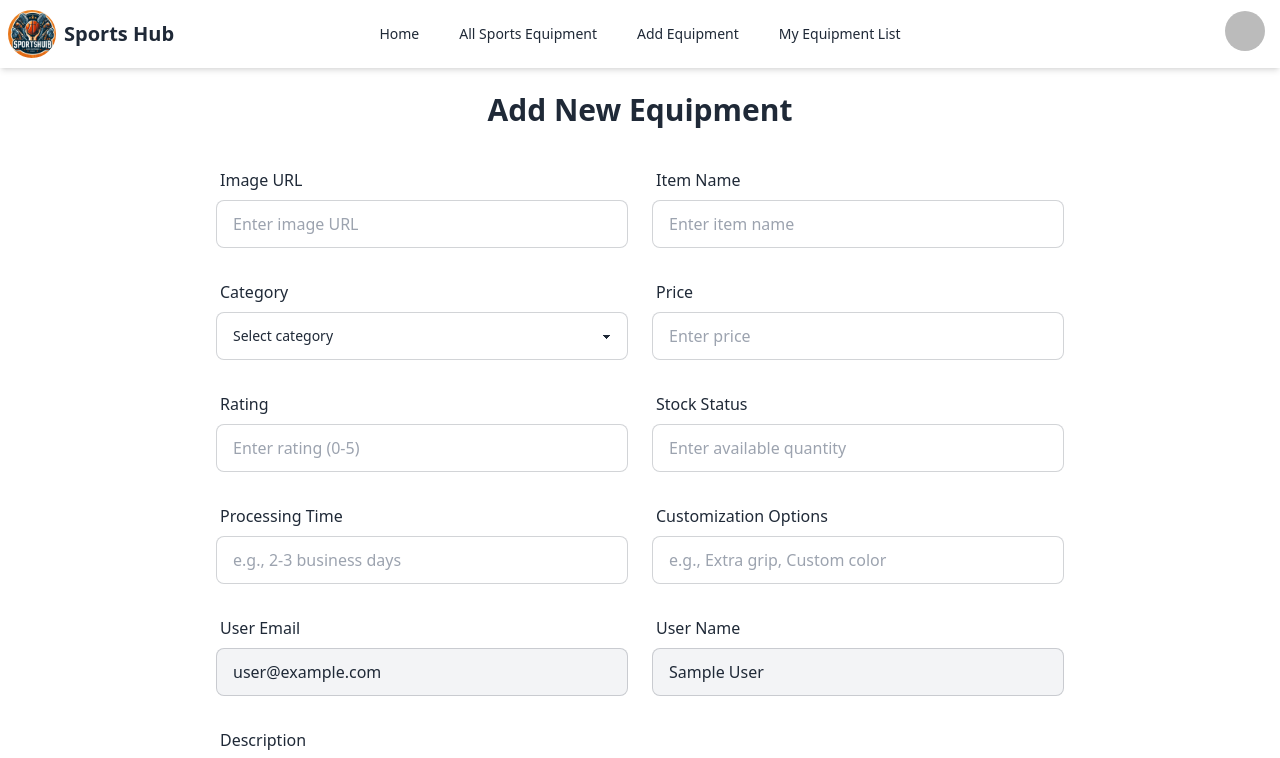
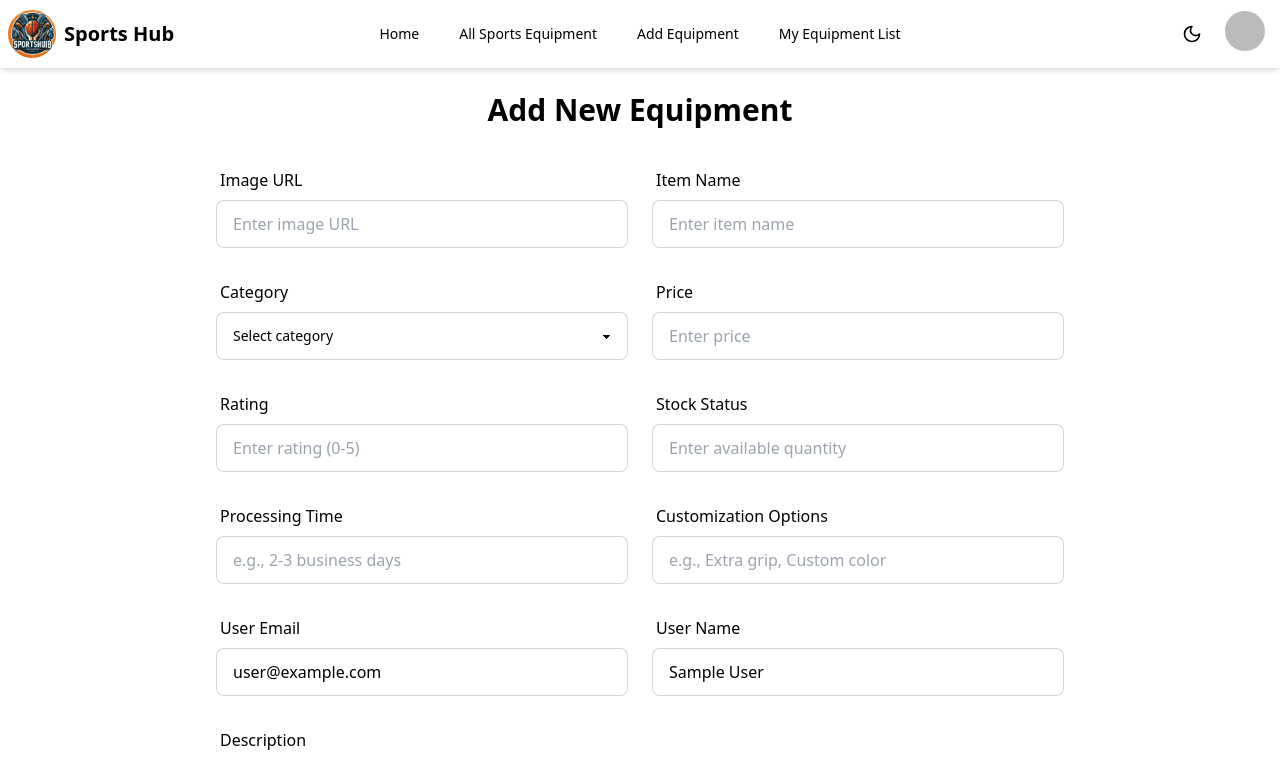
Before and after one commit to AaSsHhRrAaFf/EquiSports, a React (Vite) app: page /add-equipment in a window 1280 px wide. Shown: the top 758 px of the page. Built offline with nearby package versions, Linux system fonts and the light colour scheme; no server answers; sample sign-in values are in the browser's storage.

Commit message:
dark-mode-added

```diff
--- a/src/App.jsx
+++ b/src/App.jsx
@@ -5,10 +5,12 @@ import { Outlet } from "react-router-dom";
 import { Toaster } from "react-hot-toast";
 
 import { AuthProvider } from "./contexts/AuthContext";
+import { ThemeProvider } from "./contexts/ThemeContext";
 
 const App = () => {
   return (
     <>
+      <ThemeProvider>
         <AuthProvider>
           <Navbar />
           <main className="flex-grow">
@@ -26,6 +28,7 @@ const App = () => {
             }}
           />
         </AuthProvider>
+      </ThemeProvider>
     </>
   );
 };
--- a/src/components/CategorySidebar.jsx
+++ b/src/components/CategorySidebar.jsx
@@ -1,9 +1,11 @@
-
 import React, { useEffect, useState } from 'react';
+import { useContext } from 'react';
+import { ThemeContext } from '../contexts/ThemeContext';
 
 const CategorySidebar = ({ onCategorySelect }) => {
   const [categories, setCategories] = useState([]);
   const [activeCategory, setActiveCategory] = useState('All Categories');
+  const { theme } = useContext(ThemeContext);
 
   useEffect(() => {
     const fetchCategories = async () => {
@@ -28,7 +30,7 @@ const CategorySidebar = ({ onCategorySelect }) => {
   };
 
   return (
-    <div className="w-64 p-4 bg-gray-100 border-r">
+    <div className={`p-4 rounded-lg ${theme === 'dark' ? 'bg-gray-800 text-white' : 'bg-white text-gray-800'}`}>
       <h2 className="text-xl font-bold mb-4">Categories</h2>
       <ul>
         <li>
@@ -37,7 +39,7 @@ const CategorySidebar = ({ onCategorySelect }) => {
             className={`block w-full text-left px-4 py-2 rounded-md mb-2 ${
               activeCategory === 'All Categories'
                 ? 'bg-blue-500 text-white'
-                : 'bg-white text-gray-800'
+                : theme === 'dark' ? 'bg-gray-700 text-white' : 'bg-white text-gray-800'
             }`}
           >
             All Categories
@@ -50,7 +52,7 @@ const CategorySidebar = ({ onCategorySelect }) => {
               className={`block w-full text-left px-4 py-2 rounded-md mb-2 ${
                 activeCategory === category
                   ? 'bg-blue-500 text-white'
-                  : 'bg-white text-gray-800'
+                  : theme === 'dark' ? 'bg-gray-700 text-white' : 'bg-white text-gray-800'
               }`}
             >
               {category}
--- a/src/components/FeaturedProducts.jsx
+++ b/src/components/FeaturedProducts.jsx
@@ -1,13 +1,14 @@
 
-import { useState, useEffect } from 'react';
+import React, { useState, useEffect, useContext } from "react";
 import { Link } from "react-router-dom";
 import axios from "axios";
 import LoadingSpinner from './shared/LoadingSpinner';
-
+import { ThemeContext } from "../contexts/ThemeContext";
 const FeaturedProducts = () => {
   const [products, setProducts] = useState([]);
   const [loading, setLoading] = useState(true);
   const [error, setError] = useState(null);
+  const { theme } = useContext(ThemeContext);
 
   useEffect(() => {
     const fetchFeaturedProducts = async () => {
@@ -32,10 +33,12 @@ const FeaturedProducts = () => {
   return (
     <section className="py-12">
       <div className="max-w-7xl mx-auto px-4">
-        <h2 className="text-3xl font-bold text-center mb-8">Featured Equipment</h2>
+        <h2 className={`text-3xl font-bold text-center mb-8 ${theme === 'dark' ? 'text-gray-100' : 'text-gray-900'}`}>Featured Equipment</h2>
         <div className="grid grid-cols-1 md:grid-cols-2 lg:grid-cols-3 gap-6">
           {products.map((product) => (
-            <div key={product._id} className="bg-white rounded-lg shadow-md overflow-hidden">
+            <div key={product._id} className={`rounded-lg shadow-md overflow-hidden ${
+                theme === 'dark' ? 'bg-gray-800 text-gray-100' : 'bg-white text-gray-900'
+              }`}>
               <img
                 src={product.image}
                 alt={product.itemName}
@@ -48,13 +51,15 @@ const FeaturedProducts = () => {
                   <span className="text-lg font-bold">${product.price}</span>
                   <Link
                     to={`/equipment/${product._id}`}
-                    className="btn btn-primary btn-sm"
+                    className={`btn btn-sm ${
+                      theme === 'dark' ? 'btn-secondary' : 'btn-primary'
+                    }`}
                   >
                     View Details
                   </Link>
                 </div>
                 <div className="mt-2">
-                  <span className="text-sm text-gray-500">
+                  <span className={`text-sm ${theme === 'dark' ? 'text-gray-400' : 'text-gray-500'}`}>
                     Stock: {product.stockStatus}
                   </span>
                 </div>
--- a/src/components/shared/Navbar.jsx
+++ b/src/components/shared/Navbar.jsx
@@ -1,7 +1,10 @@
 import { Link } from "react-router-dom";
+import React, { useState, useEffect } from "react";
 import { useContext } from "react";
 import { AuthContext } from "../../contexts/AuthContext";
-import logo from '../../assets/logo.png';
+import logo from "../../assets/logo.png";
+import { ThemeContext } from "../../contexts/ThemeContext";
+import { Sun, Moon } from "lucide-react";
 
 function Navbar() {
   const { user, logout } = useContext(AuthContext);
@@ -14,11 +17,17 @@ function Navbar() {
     }
   };
 
+  const { theme, toggleTheme } = useContext(ThemeContext);
+
   return (
     <div className="navbar bg-base-100 shadow-md">
       <div className="navbar-start">
         <div className="dropdown">
-          <button tabIndex={0} className="btn btn-ghost lg:hidden" aria-label="Toggle navigation menu">
+          <button
+            tabIndex={0}
+            className="btn btn-ghost lg:hidden"
+            aria-label="Toggle navigation menu"
+          >
             <svg
               xmlns="http://www.w3.org/2000/svg"
               className="h-5 w-5"
@@ -38,12 +47,20 @@ function Navbar() {
             tabIndex={0}
             className="menu menu-sm dropdown-content mt-3 z-[1] p-2 shadow bg-base-100 rounded-box w-52"
           >
-            <li><Link to="/">Home</Link></li>
-            <li><Link to="/all-equipment">All Sports Equipment</Link></li>
+            <li>
+              <Link to="/">Home</Link>
+            </li>
+            <li>
+              <Link to="/all-equipment">All Sports Equipment</Link>
+            </li>
             {user && (
               <>
-                <li><Link to="/add-equipment">Add Equipment</Link></li>
-                <li><Link to="/my-equipment">My Equipment List</Link></li>
+                <li>
+                  <Link to="/add-equipment">Add Equipment</Link>
+                </li>
+                <li>
+                  <Link to="/my-equipment">My Equipment List</Link>
+                </li>
               </>
             )}
           </ul>
@@ -56,18 +73,38 @@ function Navbar() {
 
       <div className="navbar-center hidden lg:flex">
         <ul className="menu menu-horizontal px-1 gap-2">
-          <li><Link to="/">Home</Link></li>
-          <li><Link to="/all-equipment">All Sports Equipment</Link></li>
+          <li>
+            <Link to="/">Home</Link>
+          </li>
+          <li>
+            <Link to="/all-equipment">All Sports Equipment</Link>
+          </li>
           {user && (
             <>
-              <li><Link to="/add-equipment">Add Equipment</Link></li>
-              <li><Link to="/my-equipment">My Equipment List</Link></li>
+              <li>
+                <Link to="/add-equipment">Add Equipment</Link>
+              </li>
+              <li>
+                <Link to="/my-equipment">My Equipment List</Link>
+              </li>
             </>
           )}
         </ul>
       </div>
 
       <div className="navbar-end gap-2">
+        {/* Theme Toggle Button */}
+        <button
+          onClick={toggleTheme}
+          className="btn btn-ghost btn-circle"
+          aria-label="Toggle theme"
+        >
+          {theme === "light" ? (
+            <Moon className="h-5 w-5" />
+          ) : (
+            <Sun className="h-5 w-5" />
+          )}
+        </button>
         {user ? (
           <div className="flex items-center gap-4">
             <div className="dropdown dropdown-end">
@@ -84,15 +121,23 @@ function Navbar() {
                 </div>
               </div>
               <ul className="mt-3 z-[1] p-2 shadow menu menu-sm dropdown-content bg-base-100 rounded-box w-52">
-                <li className="text-center font-semibold p-2">{user.displayName}</li>
-                <li><button onClick={handleLogout}>Logout</button></li>
+                <li className="text-center font-semibold p-2">
+                  {user.displayName}
+                </li>
+                <li>
+                  <button onClick={handleLogout}>Logout</button>
+                </li>
               </ul>
             </div>
           </div>
         ) : (
           <div className="flex gap-2">
-            <Link to="/login" className="btn btn-ghost">Login</Link>
-            <Link to="/register" className="btn btn-primary">Register</Link>
+            <Link to="/login" className="btn btn-ghost">
+              Login
+            </Link>
+            <Link to="/register" className="btn btn-primary">
+              Register
+            </Link>
           </div>
         )}
       </div>
--- /dev/null
+++ b/src/contexts/ThemeContext.jsx
@@ -0,0 +1,28 @@
+// src/contexts/ThemeContext.jsx
+import React, { createContext, useState, useEffect } from 'react';
+
+export const ThemeContext = createContext();
+
+export const ThemeProvider = ({ children }) => {
+  // Initialize theme from localStorage or default to 'light'
+  const [theme, setTheme] = useState(() => {
+    return localStorage.getItem('theme') || 'light';
+  });
+
+  // Update theme in localStorage and document whenever it changes
+  useEffect(() => {
+    localStorage.setItem('theme', theme);
+    document.documentElement.setAttribute('data-theme', theme);
+    document.body.className = theme;
+  }, [theme]);
+
+  const toggleTheme = () => {
+    setTheme(prevTheme => prevTheme === 'light' ? 'dark' : 'light');
+  };
+
+  return (
+    <ThemeContext.Provider value={{ theme, toggleTheme }}>
+      {children}
+    </ThemeContext.Provider>
+  );
+};
--- a/src/index.css
+++ b/src/index.css
@@ -1,3 +1,21 @@
+
 @tailwind base;
 @tailwind components;
 @tailwind utilities;
+
+
+body.light {
+  background-color: #ffffff;
+  color: #000000;
+}
+
+
+body.dark {
+  background-color: #121212;
+  color: #ffffff;
+}
+
+
+body {
+  transition: background-color 0.3s ease, color 0.3s ease;
+}
--- a/src/pages/AddEquipment.jsx
+++ b/src/pages/AddEquipment.jsx
@@ -162,7 +162,7 @@ const AddEquipment = () => {
               type="email"
               value={user.email}
               readOnly
-              className="input input-bordered w-full bg-gray-100"
+              className="input input-bordered w-full"
             />
           </div>
 
@@ -172,7 +172,7 @@ const AddEquipment = () => {
               type="text"
               value={user.displayName}
               readOnly
-              className="input input-bordered w-full bg-gray-100"
+              className="input input-bordered w-full"
             />
           </div>
         </div>
--- a/tailwind.config.js
+++ b/tailwind.config.js
@@ -1,13 +1,18 @@
+
 /** @type {import('tailwindcss').Config} */
 export default {
   content: [
     "./index.html",
     "./src/**/*.{js,ts,jsx,tsx}",
   ],
+  darkMode: 'class',
   theme: {
     extend: {},
   },
   plugins: [
     require('daisyui'),
   ],
+  daisyui: {
+    themes: ['light', 'dark'],
+  }
 }
```
Lines whose indentation alone changed are shown as unchanged.
